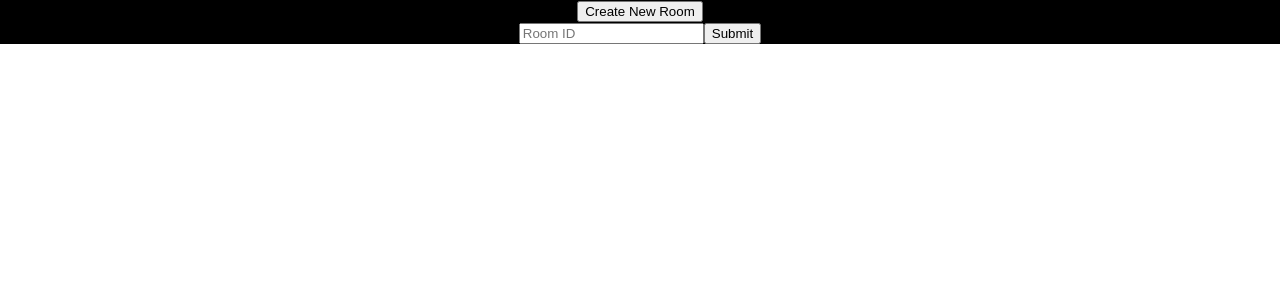
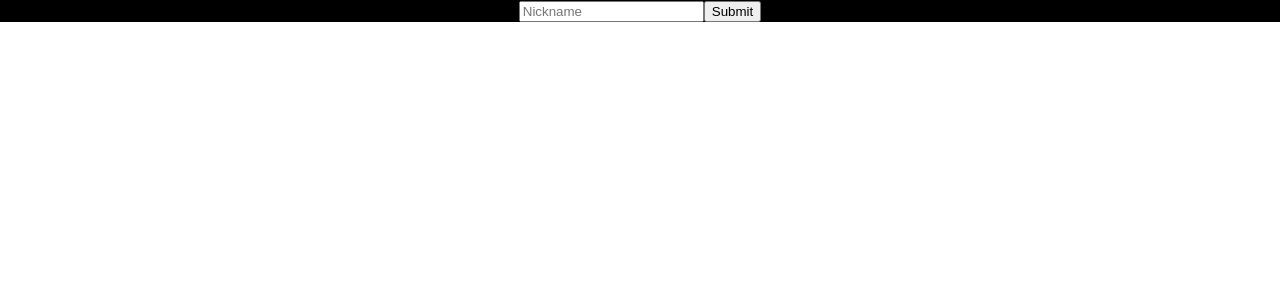
Before and after one commit to jhu82/jeopardyonline, a React (Create React App) app in the folder client/: page / in a window 1280 px wide. Shown: the top 300 px of the page. Built offline with nearby package versions, Linux system fonts and the light colour scheme.

Commit message:
Refactored code for LandingPage Added "name" as user input

```diff
--- a/client/src/App.js
+++ b/client/src/App.js
@@ -1,11 +1,11 @@
 import './App.css';
 import Dashboard from './Dashboard';
-import LandingPage from './LandingPage';
+import Session from './Session';
 
 function App() {
   return (
     <div className="App">
-        <LandingPage />
+        <Session />
     </div>
   );
 }
--- a/client/src/LandingPage.js
+++ b/client/src/LandingPage.js
@@ -1,50 +1,41 @@
-import React, {useState, useEffect, useRef} from 'react';
-import io from 'socket.io-client';
+import React, { useState } from 'react';
+import NameForm from './NameForm';
+import RoomForm from './RoomForm';
 
-export default function LandingPage(props) {
-    const [room, setRoom] = useState("");
+export default function LandingPage({ socketRef }) {
+
     const [roomID, setRoomID] = useState("");
-	const socketRef = useRef()
+    const [name, setName] = useState("");
+    const [isName, setIsName] = useState(false);
 
-	useEffect(
-		() => {
-			socketRef.current = io.connect("http://localhost:4000");
-            socketRef.current.on("connect_error", (error) => {
-                console.log(error);
-            })
-			return () => socketRef.current.disconnect()
-		},
-		[]
-	)
-
-    const createRoom = async () => {
-        await socketRef.current.emit("create_room");
-        socketRef.current.on("joined", (roomID) => {
-            setRoom(roomID);
-        });
+    const handleCreateRoom = async () => {
+        await socketRef.current.emit("create_room", name);
     }
 
-    const joinRoom = async (event) => {
+    const handleJoinRoom = async (event) => {
         event.preventDefault();
-        await socketRef.current.emit("join_room", roomID);
-        socketRef.current.on("joined", (roomID, roomSize) => {
-            setRoom(roomID);
-            console.log(roomSize);
-        })
+        await socketRef.current.emit("join_room", roomID, name);
+    }
+
+    const handleSubmitName = (event) => {
+        event.preventDefault();
+        setIsName(true);
     }
 
     return(
         <div>
-            <button onClick={createRoom}>Create New Room</button>
-            <form onSubmit={joinRoom}>
-                <input
-                    name="roomID"
-                    placeholder="Room ID"
-                    value={roomID}
-                    onChange={e => {setRoomID(e.target.value)}}
-                />
-                <input type="submit" />
-            </form>
+            { isName ?  <RoomForm
+                            value={roomID}
+                            onChange={setRoomID}
+                            onSubmit={handleJoinRoom}
+                            onClick={handleCreateRoom}
+                        /> :
+                        <NameForm
+                            value={name}
+                            onChange={setName}
+                            onSubmit={handleSubmitName}
+                        />
+            }
         </div>
     )
 }
--- /dev/null
+++ b/client/src/NameForm.js
@@ -0,0 +1,17 @@
+import React from 'react';
+
+export default function NameForm({ value, onChange, onSubmit }) {
+    return(
+        <div>
+            <form onSubmit={onSubmit}>
+                <input
+                    name="name"
+                    placeholder="Nickname"
+                    value={value}
+                    onChange={e => {onChange(e.target.value)}}
+                />
+                <input type="submit" />
+            </form>
+        </div>
+    )
+}
--- /dev/null
+++ b/client/src/RoomForm.js
@@ -0,0 +1,18 @@
+import React from 'react';
+
+export default function RoomForm({ value, onChange, onSubmit, onClick }) {
+    return(
+        <div>
+            <button onClick={onClick}>Create New Room</button>
+            <form onSubmit={onSubmit}>
+                <input
+                    name="roomID"
+                    placeholder="Room ID"
+                    value={value}
+                    onChange={e => {onChange(e.target.value)}}
+                />
+                <input type="submit" />
+            </form>
+        </div>
+    )
+}
--- a/client/src/Session.js
+++ b/client/src/Session.js
@@ -1,8 +1,11 @@
 import React, {useState, useEffect, useRef} from 'react';
 import io from 'socket.io-client';
+import LandingPage from './LandingPage';
+import WaitingPage from './WaitingPage';
 
 export default function Session() {
-    const [messages, setMessage] = useState([]);
+
+    const [room, setRoom] = useState({});
 	const socketRef = useRef()
 
 	useEffect(
@@ -11,26 +14,18 @@ export default function Session() {
             socketRef.current.on("connect_error", (error) => {
                 console.log(error);
             })
-            socketRef.current.on("message", (message) => {
-                console.log(message);
-                setMessage(messages => [...messages, message]);
+            socketRef.current.on("joined", (roomID, roomSize) => {
+                setRoom({"roomID": roomID, "roomSize": roomSize });
+                console.log(roomID);
             })
 			return () => socketRef.current.disconnect()
 		},
 		[]
 	)
-    const displayMessage = () => {
-        return messages.map(message => {
-            return <div>{message}</div>
-        })
-    }
-    const pressBuzzer = () => {
-        socketRef.current.emit("buzzer", messages[0]);
-    }
+
     return(
         <div>
-            {displayMessage()}
-            <button onClick={pressBuzzer}>Click Me</button>
+            <LandingPage socketRef={socketRef} />
         </div>
     )
 }
```
Also changed, not shown: 1 other file (tests, documents, lock files or other folders).
